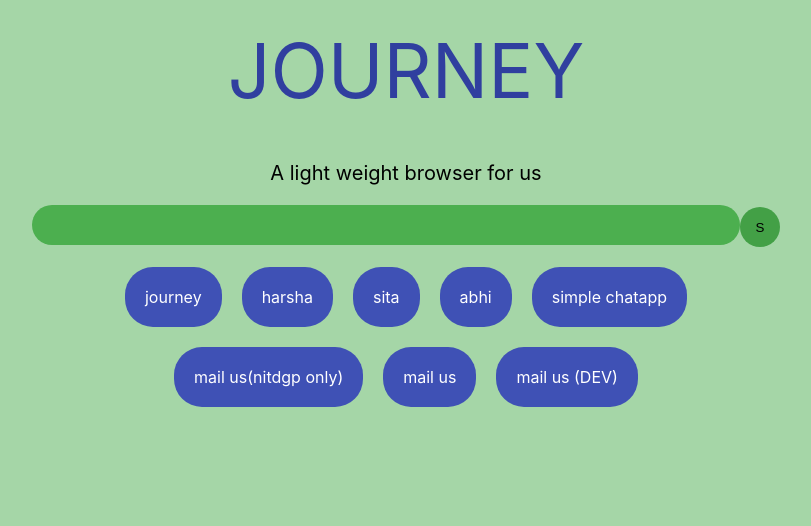
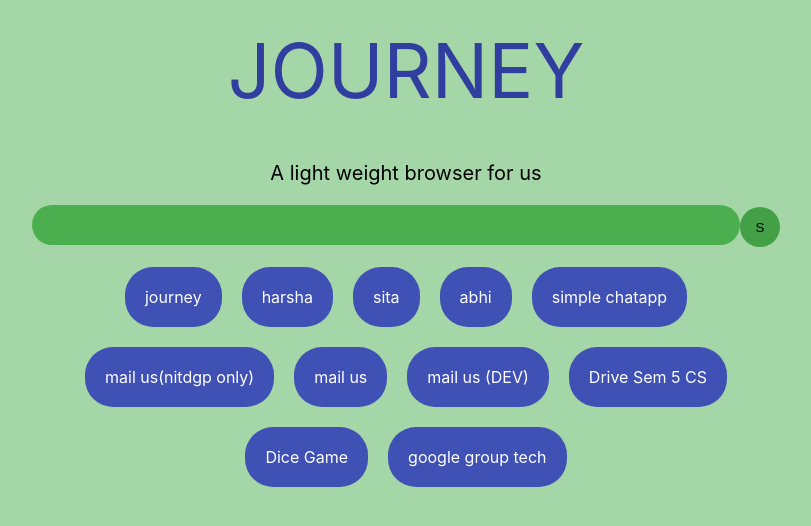
Before and after one commit to JOURNEY-CP/j-web, a React (Create React App) app: page / in a window 1280 px wide. Shown: the top 526 px of the page, without its empty margins (234-1045 px from the left). Built offline with nearby package versions, Linux system fonts and the light colour scheme.

Commit message:
new links added

```diff
--- a/src/components/MainContent.jsx
+++ b/src/components/MainContent.jsx
@@ -74,6 +74,7 @@ class MainContent extends React.Component {
                 <input
                     id="tagInput"
                     type="text"
+                    name="tagInput"
                     value={this.state.value}
                     onChange={this.handleChange}
                     className="input-link"
--- a/src/data/links.json
+++ b/src/data/links.json
@@ -11,7 +11,7 @@
     },
     {
         "name":"sita",
-        "url":"https://saisitaramvaddavalli.github.io",
+        "url":"https://saisitaram2000.github.io",
         "tags":["personal","sita"]
     },
     {
@@ -38,5 +38,20 @@
         "name":"mail us (DEV)",
         "url":"mailto:hash@googlegroups.com",
         "tags":["mail","contact","meet"]
+    },
+    {
+        "name":"Drive Sem 5 CS",
+        "url":"https://drive.google.com/drive/folders/1uSkvWsjzkPrub6q8fQSILj_edUxjNVt8",
+        "tags":["drive","cs","j3","sem5","acadamic","study"]
+    },
+    {
+        "name":"Dice Game",
+        "url":"https://saisitaram2000.github.io/pig-game/",
+        "tags":["game","sita"]
+    },
+    {
+        "name":"google group tech",
+        "url":"https://groups.google.com/a/btech.nitdgp.ac.in/g/journey",
+        "tags":["nit","google","group","journey","code","mail"]
     }
 ]
```
